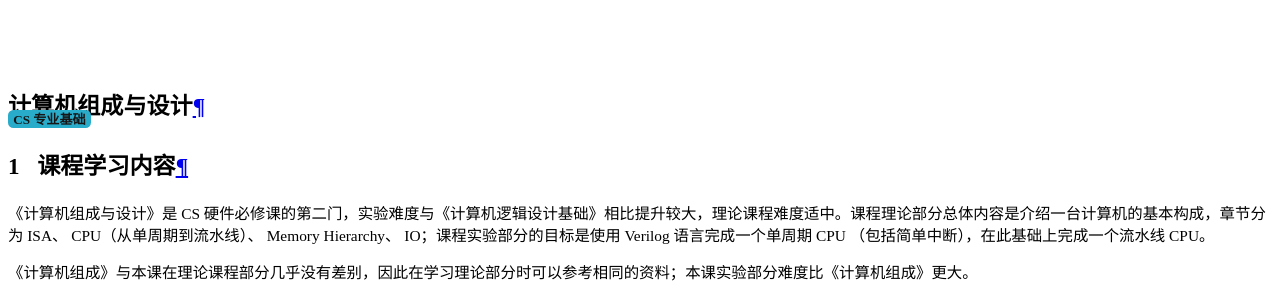
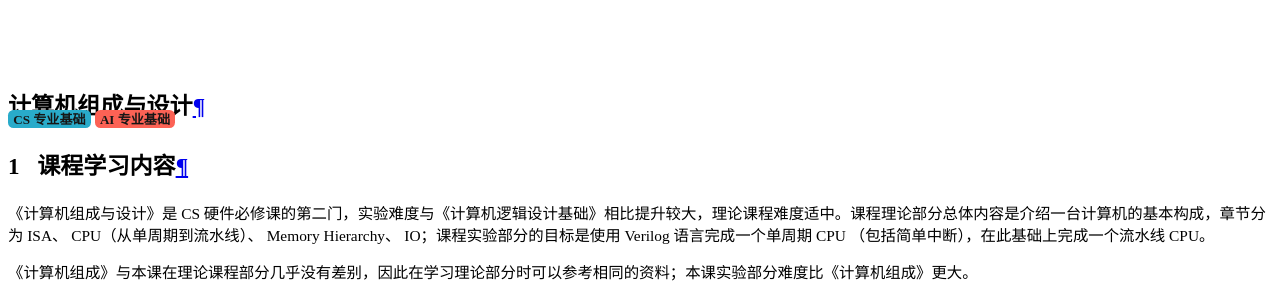
Before and after one commit to ZJU-Turing/TuringCourses, an MkDocs documentation site: the page built from docs/major_basic/computer_organization/index.md, in a window 1280 px wide and 900 px high, scrolled down 17624 px. Shown: the part 148-448 px from the top of the window. Built offline with MkDocs 1.6.1 and Material for MkDocs 9.7.7, drawn with Linux system fonts in a browser that asks for light colours; comment, search, counter and statistics services are not loaded.

Commit message:
fix: CO is also a basic course for AI

```diff
--- a/docs/major_basic/computer_organization/index.md
+++ b/docs/major_basic/computer_organization/index.md
@@ -1,6 +1,7 @@
 # 计算机组成与设计
 <div class="badges">
 <span class="badge cs-badge">CS 专业基础</span>
+<span class="badge ai-badge">AI 专业基础</span>
 </div>
 
 ## 课程学习内容
```
